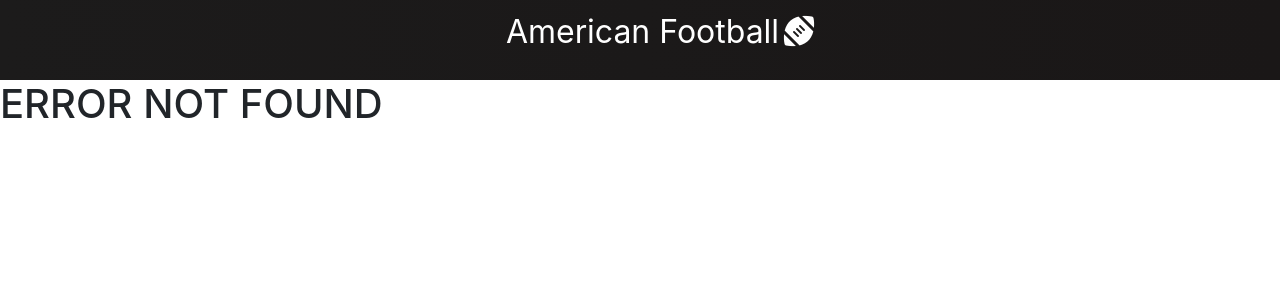
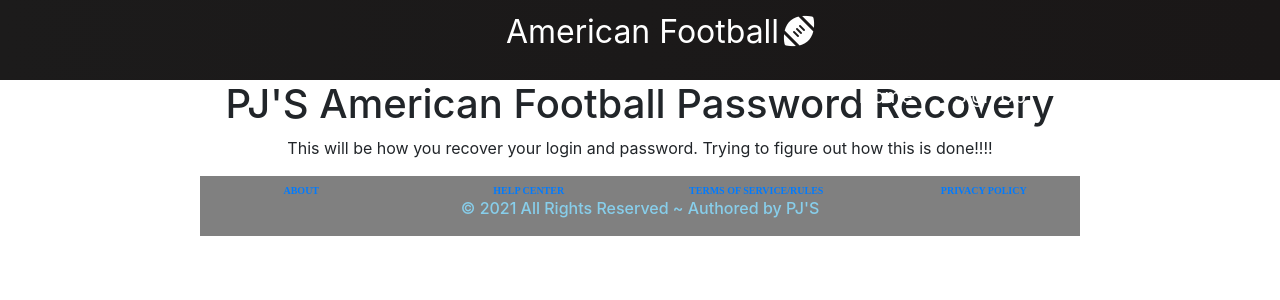
Before and after one commit to jaguiniga/AmericanFootball, a React (Create React App) app: page /password in a window 1280 px wide. Before the commit this address had no page. Shown: the top 300 px of the page. Built offline with nearby package versions, Linux system fonts and the light colour scheme.

Commit message:
Fixed HouseRules and Password pages

```diff
--- a/src/Navbar/NavBarComponent.js
+++ b/src/Navbar/NavBarComponent.js
@@ -5,8 +5,9 @@ import FirstPage from '../FirstPage';
 import About from '../AboutComponent';
 import Privacy from '../PrivacyComponent';
 import Help from '../HelpComponent';
-import TermsRules from '../TermsRulesComponent'
-
+import TermsRules from '../TermsRulesComponent';
+import HouseRules from '../HouseRulesComponent';
+import Password from '../PasswordComponent';
 import { Button } from './Button';
 import Dropdown from './Dropdown';
 import './NavBar.css';
@@ -81,6 +82,8 @@ function Navbar() {
                     <Route exact path='/privacy' component={Privacy} />
                     <Route exact path='/help' component={Help} />
                     <Route exact path='/termsrules' component={TermsRules} />
+                    <Route exact path='/houserules' component={HouseRules} />
+                    <Route exact path='/password' component={Password} />
                     <Route render={() => <h1>ERROR NOT FOUND</h1>} />
                   </Switch>
 
```
